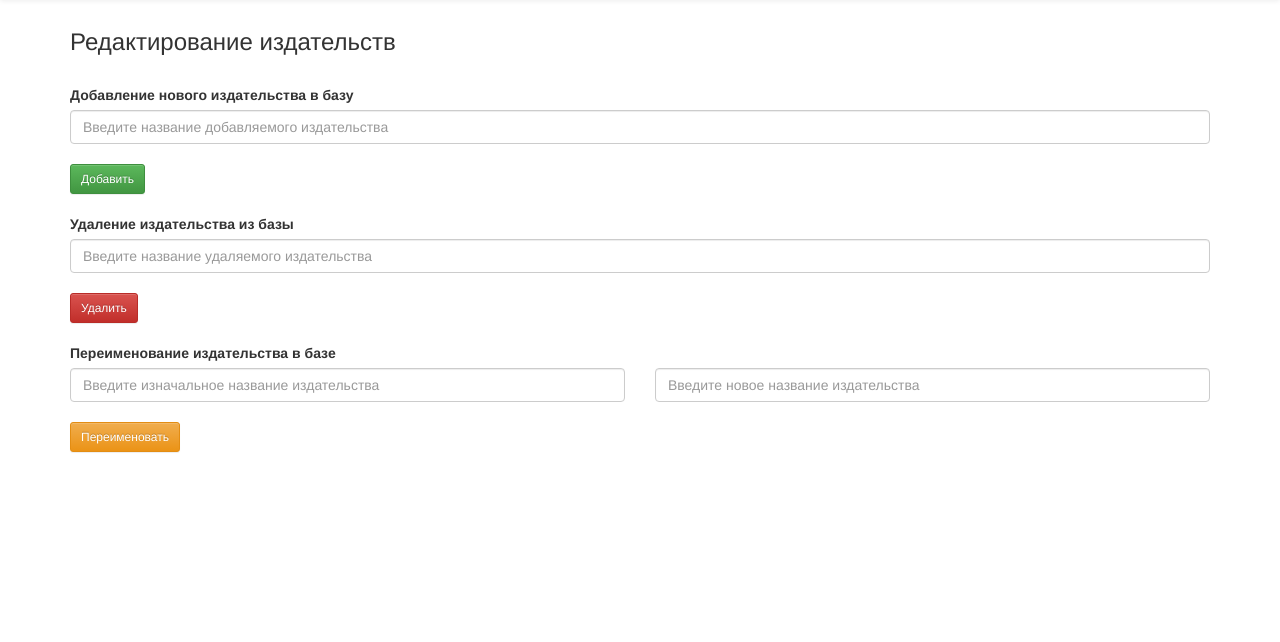
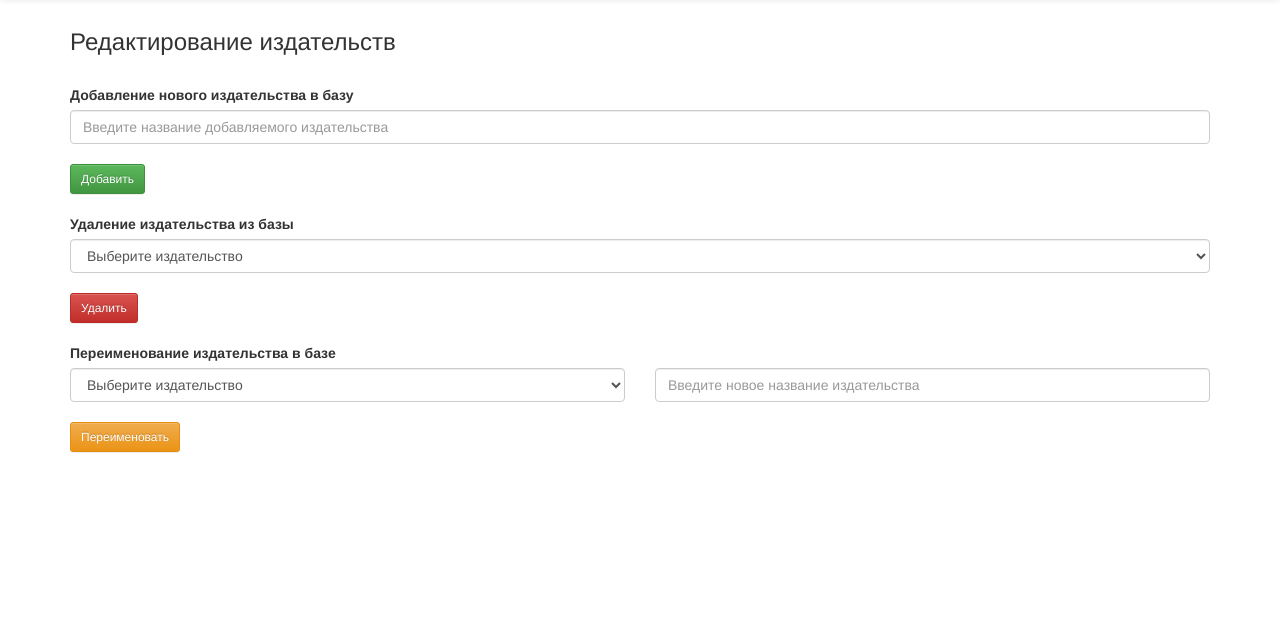
Before and after one commit to Angaev/AutoBook, a PHP site: template template/publishing_houses.twig in a window 1280 px wide. Shown: the part 51-693 px from the top of the page. Run offline with PHP 8.4, Linux system fonts and the light colour scheme; the template is opened without the code that fills it: most values are stand-ins (such as "Sample title", 1, 10 or a date in 2020); some libraries are stand-ins or nearby versions.

Commit message:
Удаление и переименование издательства через выпадающий список

```diff
--- a/actions/delete_publishing_house.php
+++ b/actions/delete_publishing_house.php
@@ -1,12 +1,12 @@
 <?php
     require_once('../include/common.inc.php');
-    if (empty($_POST["delete_name"])) {
+    if (empty($_POST["publishing_house"])) {
         redirect('/edit_publishing_houses.php?result=' . FAIL);
     }
 
-    $delete_name = dbQuote($_POST["delete_name"]);
+    $deleteId = dbQuote($_POST["publishing_house"]);
 
-    if (deletePublishingHouse($delete_name)) {
+    if (deletePublishingHouseById($deleteId)) {
           redirect('/edit_publishing_houses.php?result=' . ALL_RIGHT);
     } else {
         redirect('/edit_publishing_houses.php?result=' . FAIL);
--- a/edit_publishing_houses.php
+++ b/edit_publishing_houses.php
@@ -17,6 +17,7 @@
         'activeMenu' => '2',
         'headerData' => loadHeaderLinks(),
         'titleText' => 'Редактирование издательств',
+        'publishing_houses' => loadAllPublishingHouses(),
         'message' => $message
     );
     echo getView('publishing_houses.twig', $vars);
--- a/template/publishing_houses.twig
+++ b/template/publishing_houses.twig
@@ -17,8 +17,8 @@
   <div class="row">
     <div class="col-md-12 small_buttons_book">
        <form action="actions/add_publishing_house.php" method="post">
-        <label>Добавление нового издательства в базу</label>
-        <input type="text" class="form-control" id="new_publishing_house" name = "new_name" placeholder="Введите название добавляемого издательства" />
+        <label for="new_publishing_house">Добавление нового издательства в базу</label>
+        <input type="text" class="form-control" id="new_publishing_house" name = "new_name" placeholder="Введите название добавляемого издательства" required autocomplete="off"/>
         <button type="submit" class="btn btn-success small_buttons_book btn-sm">Добавить</button>
       </form>
     </div>
@@ -26,7 +26,12 @@
     <div class="col-md-12 small_buttons_book">
        <form action="actions/delete_publishing_house.php" method="post">
           <label for="delete_publishing_house">Удаление издательства из базы</label>
-          <input type="text" class="form-control" id="delete_publishing_house" name = "delete_name" placeholder="Введите название удаляемого издательства" />
+          <select name="publishing_house" class="form-control" required>
+            <option value="0">Выберите издательство</option>
+            {% for item in publishing_houses %}
+                <option value="{{ item.id }}">{{ item.house_name }}</option>
+            {% endfor %}
+          </select>
           <button type="submit" class="btn btn-danger small_buttons_book btn-sm">Удалить</button>
       </form>
     </div>
@@ -36,10 +41,15 @@
          <label>Переименование издательства в базе</label>
          <div class="row">
            <div class="col-md-6">
-            <input type="text" class="form-control" id="old_publishing_house" name = "old_name" placeholder="Введите изначальное название издательства" />
+             <select name="publishing_house" class="form-control" required>
+              <option value="0">Выберите издательство</option>
+              {% for item in publishing_houses %}
+                  <option value="{{ item.id }}">{{ item.house_name }}</option>
+              {% endfor %}
+             </select>
            </div>
            <div class="col-md-6">
-            <input type="text" class="form-control" id="rename_publishing_house" name = "rename" placeholder="Введите новое название издательства" />
+            <input type="text" class="form-control" id="rename_publishing_house" name = "rename" placeholder="Введите новое название издательства" required autocomplete="off"/>
            </div>
          </div>
          <button type="submit" class="btn btn-warning small_buttons_book btn-sm">Переименовать</button>
```
Also changed, not shown: actions/rename_publishing_house.php (+3 -7 lines), include/publishing_houses.inc.php (+14 -0 lines), 1 other file.
